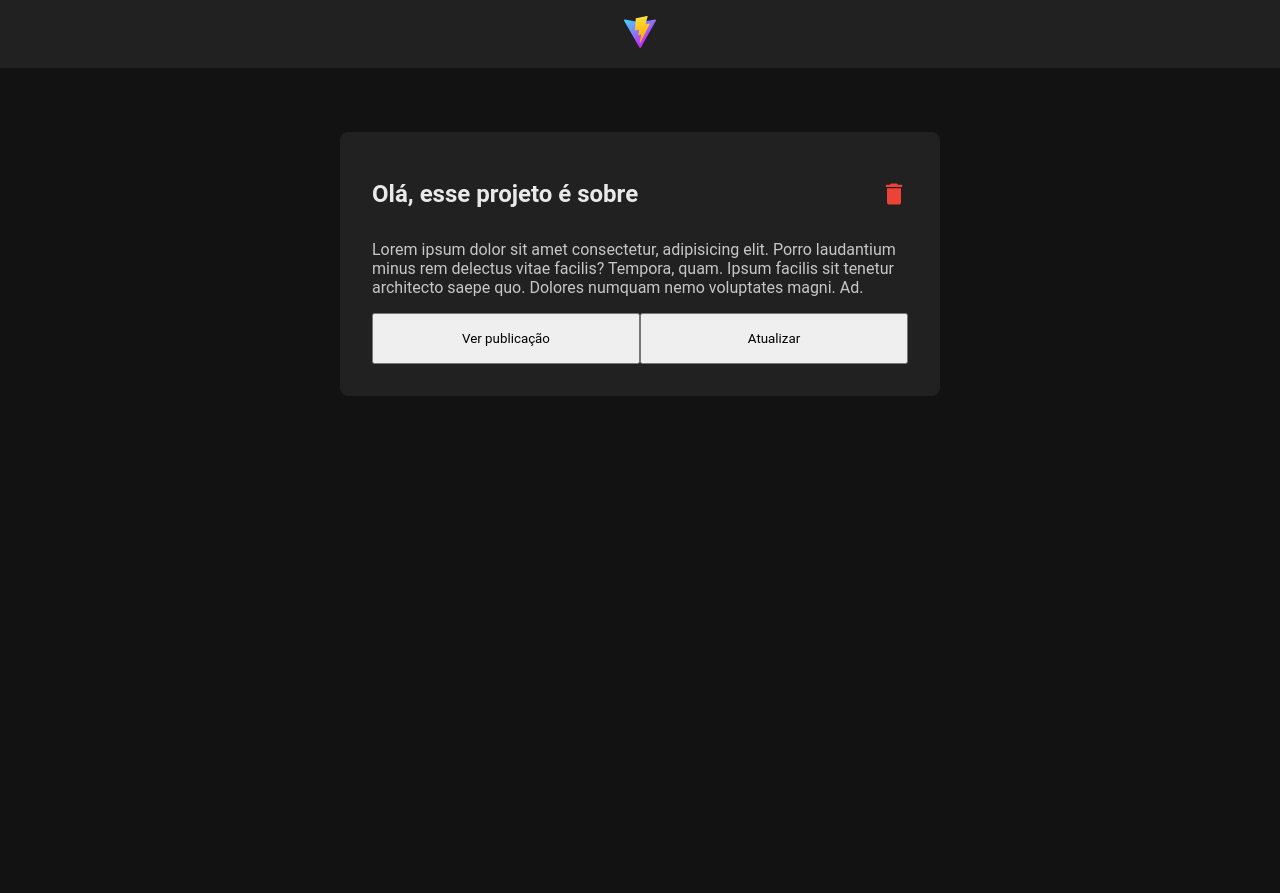
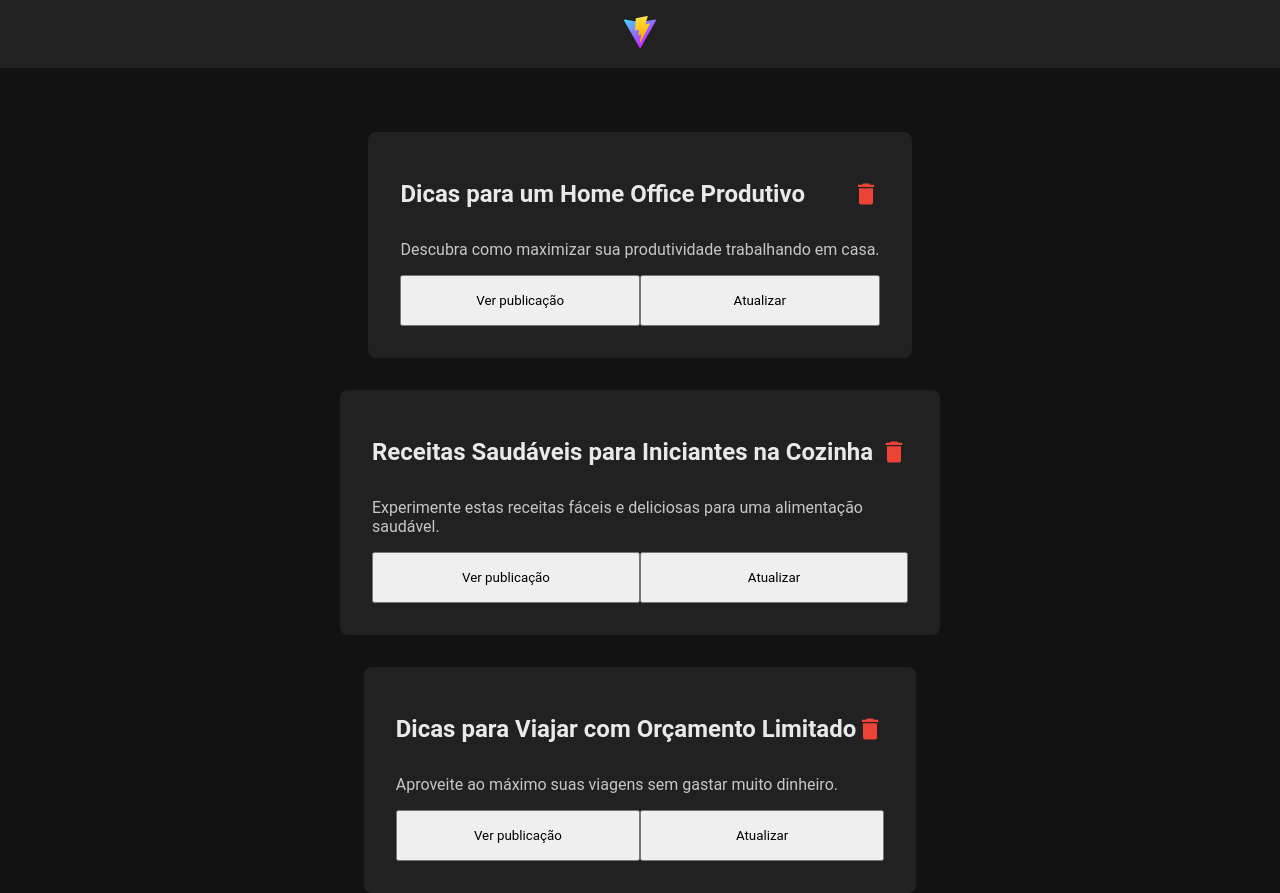
Before and after one commit to LeandroUcuamba/React-blog-app, a React (Vite) app: page / in a window 1280 px wide. Before the commit the page ends 800 px from the top, so only its background shows below. Built offline with nearby package versions, Linux system fonts and the light colour scheme; data requests are answered from the project's data file.

Commit message:
Get_from_dbJson_e_reaproveitamento_componente_Form_e_react_hook_form

```diff
--- a/db.json
+++ b/db.json
@@ -1,7 +1,22 @@
 {
     "posts": [
         {
-            "title": "Olá"
+            "id": 1,
+            "title": "Dicas para um Home Office Produtivo",
+            "description": "Descubra como maximizar sua produtividade trabalhando em casa.",
+            "content": "Neste artigo, vamos compartilhar dicas valiosas para tornar seu ambiente de trabalho em casa mais produtivo. Desde a criação de um espaço dedicado até o gerenciamento do tempo, abordaremos tudo o que você precisa saber para trabalhar eficientemente no conforto do seu lar."
+        },
+        {
+            "id": 2,
+            "title": "Receitas Saudáveis para Iniciantes na Cozinha",
+            "description": "Experimente estas receitas fáceis e deliciosas para uma alimentação saudável.",
+            "content": "Este guia apresenta uma seleção de receitas simples e saudáveis para quem está começando a cozinhar. Desde pratos principais até lanches, estas receitas foram elaboradas para serem acessíveis e nutritivas, ajudando você a adotar um estilo de vida mais saudável."
+        },
+        {
+            "id": 3,
+            "title": "Dicas para Viajar com Orçamento Limitado",
+            "description": "Aproveite ao máximo suas viagens sem gastar muito dinheiro.",
+            "content": "Se você adora viajar, mas tem um orçamento limitado, este artigo é para você. Aqui, compartilhamos dicas práticas para economizar dinheiro em viagens, desde a escolha de destinos econômicos até estratégias para reduzir os custos com hospedagem e alimentação. Com estas dicas, você poderá explorar o mundo sem comprometer suas finanças."
         }
     ]
 }
--- a/package.json
+++ b/package.json
@@ -8,12 +8,14 @@
     "build": "vite build",
     "lint": "eslint . --ext js,jsx --report-unused-disable-directives --max-warnings 0",
     "preview": "vite preview",
-    "server" : "json-server --watch db.json --port 8000"
+    "server": "json-server --watch db.json --port 8000"
   },
   "dependencies": {
+    "axios": "^1.6.8",
     "json-server": "^1.0.0-beta.0",
     "react": "^18.2.0",
     "react-dom": "^18.2.0",
+    "react-hook-form": "^7.51.4",
     "react-icons": "^5.2.1",
     "react-router-dom": "^6.23.1"
   },
--- a/src/components/Card/index.jsx
+++ b/src/components/Card/index.jsx
@@ -1,18 +1,15 @@
 import "./styles.css";
 import { MdDelete } from "react-icons/md";
 
-export function Card() {
+export function Card({ post }) {
   return (
     <article className="cardContainer">
       <header>
-        <h2>Olá, esse projeto é sobre</h2>
+        <h2>{post.title}</h2>
         <MdDelete size={28} color="#ed4337" />
       </header>
       <p>
-        Lorem ipsum dolor sit amet consectetur, adipisicing elit. Porro
-        laudantium minus rem delectus vitae facilis? Tempora, quam. Ipsum
-        facilis sit tenetur architecto saepe quo. Dolores numquam nemo
-        voluptates magni. Ad.
+        {post.description}
       </p>
 
       <div className="buttonsContainer">
--- a/src/components/Form/index.jsx
+++ b/src/components/Form/index.jsx
@@ -1,9 +1,11 @@
 import "./styles.css";
 
-export function Form() {
+export function Form({ title, textButton }) {
+
+
   return (
     <form>
-      <h2>Título</h2>
+      <h2>{ title }</h2>
       <div className="field">
         <input placeholder="Título" />
       </div>
@@ -16,7 +18,7 @@
         <textarea placeholder="Descrição" />
       </div>
 
-      <button>Botão</button>
+      <button>{ textButton }</button>
     </form>
   );
 }
--- /dev/null
+++ b/src/lib/axios.js
@@ -0,0 +1,5 @@
+import axios from 'axios'
+
+export const api = axios.create({
+    baseURL: "http://localhost:8000"
+})
--- a/src/pages/CreatePost/index.jsx
+++ b/src/pages/CreatePost/index.jsx
@@ -4,7 +4,7 @@
 export function CreatePost() {
   return (
     <div>
-      <Form />
+      <Form title={"Criar publicação"} textButton={"Criar"}/>
     </div>
   );
 }
--- a/src/pages/Feed/index.jsx
+++ b/src/pages/Feed/index.jsx
@@ -1,10 +1,27 @@
+import { useEffect, useState } from 'react';
 import { Card } from '../../components/Card'
 import './styles.css'
+import { api } from '../../lib/axios'
 
 export function Feed() {
+
+  const [posts, setPosts] = useState([]);
+
+  useEffect(() => {
+    api.get('/posts')
+    .then((response) => {
+      setPosts(response.data)
+    })
+    .catch((err) => {
+      console.log(err);
+    })
+  }, [])
+
   return (
     <div className="feedContainer">
-      <Card />
+      {posts.map((post) => (
+        <Card key={post.id} post={post}/>
+      ))}
     </div>
   );
 }
--- a/src/pages/UpdatePost/index.jsx
+++ b/src/pages/UpdatePost/index.jsx
@@ -1,9 +1,9 @@
 import { Form } from "../../components/Form";
 
 export function UpdatePost() {
-    return (
-        <div>
-            <Form />
-        </div>
-    )
+  return (
+    <div>
+      <Form title={"Editar publicação"} textButton={"Atualizar"} />
+    </div>
+  );
 }
--- a/src/styles/global.css
+++ b/src/styles/global.css
@@ -6,6 +6,7 @@
 
 body {
   background-color: #121212;
+  color: rgba(255, 255, 255, 0.9); /* You can delete it later. */
 }
 
 button {
```
Also changed, not shown: 1 other file (tests, documents, lock files or other folders).
